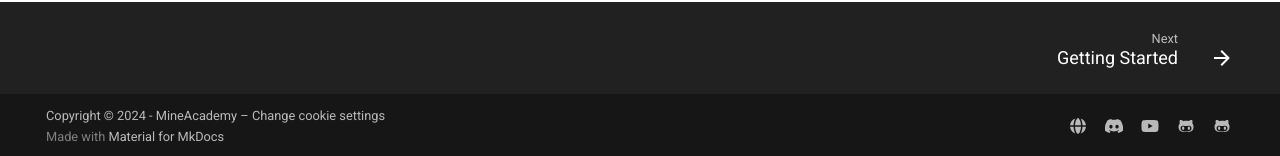
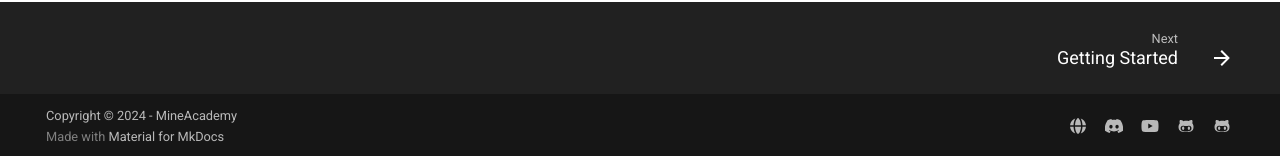
Before and after one commit to kangarko/docs, an MkDocs documentation site: the page built from docs/index.md, in a window 1280 px wide and 1083 px high. Shown: the part 924-1080 px from the top of the window. Built offline with MkDocs 1.6.1 and Material for MkDocs 9.7.7, drawn with Linux system fonts in a browser that asks for light colours; plug-ins that fetch from the network failed and are left out; comment, search, counter and statistics services are not loaded; part of the change alters nothing that is shown.

```diff
--- a/mkdocs.yml
+++ b/mkdocs.yml
@@ -149,13 +149,7 @@ plugins:
                 - griffe_inherited_docstrings
 
 extra:
-  consent:
-      title: Cookie consent
-      description: >-
-        We use cookies to recognize your repeated visits and preferences, as well
-        as to measure the effectiveness of our documentation and whether users
-        find what they're searching for. With your consent, you're helping us to
-        make our documentation better.
+  CNAME: docs.mineacademy.org
   social:
     - icon: fontawesome/solid/globe
       link: https://mineacademy.org
@@ -197,5 +191,4 @@ markdown_extensions:
       emoji_generator: !!python/name:material.extensions.emoji.to_svg
 
 copyright: >
-  Copyright &copy; 2024 - MineAcademy –
-  <a href="#__consent">Change cookie settings</a>
+  Copyright &copy; 2024 - MineAcademy
```
